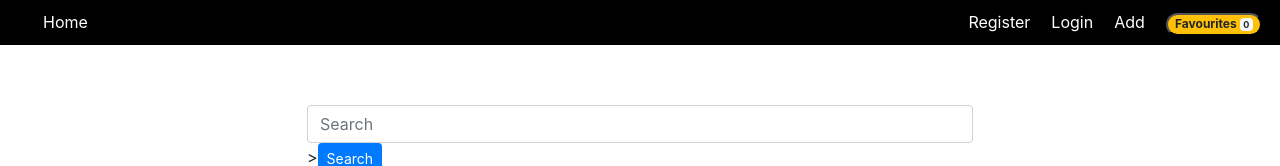
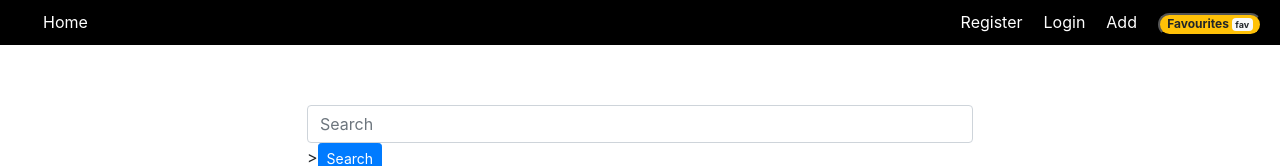
Before and after one commit to tolo530/ITUe, a React (Create React App) app in the folder TradeApp/: page / in a window 1280 px wide. Shown: the top 166 px of the page. Built offline with nearby package versions, Linux system fonts and the light colour scheme.

Commit message:
Update Header as component

```diff
--- a/TradeApp/src/components/Header.js
+++ b/TradeApp/src/components/Header.js
@@ -1,8 +1,10 @@
-import React from 'react';
+import React, { Component } from "react";
 
 
-function Header() {
+export default class Header extends Component {
 
+
+    render(){
       return (
 
         <header>
@@ -13,7 +15,7 @@ function Header() {
               </li>
               <li className="user-options">
                 <button type="button" class="badge badge-pill badge-warning">
-              Favourites <span class="badge badge-light"> 0</span>
+                Favourites <span class="badge badge-light"> fav </span>
                 </button>
               </li>
               <li className="user-options">
@@ -31,6 +33,7 @@ function Header() {
 
       );
 
+
     }
 
-  export default Header;
+  }
```
Lines whose indentation alone changed are shown as unchanged.
